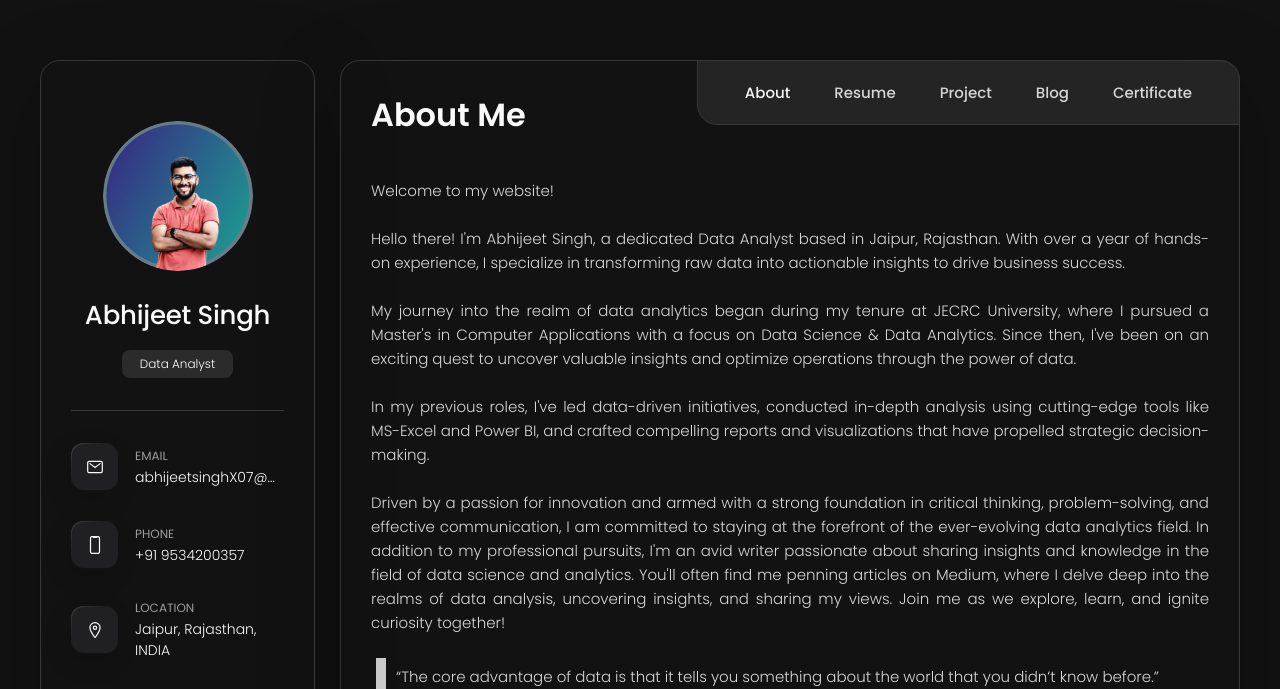
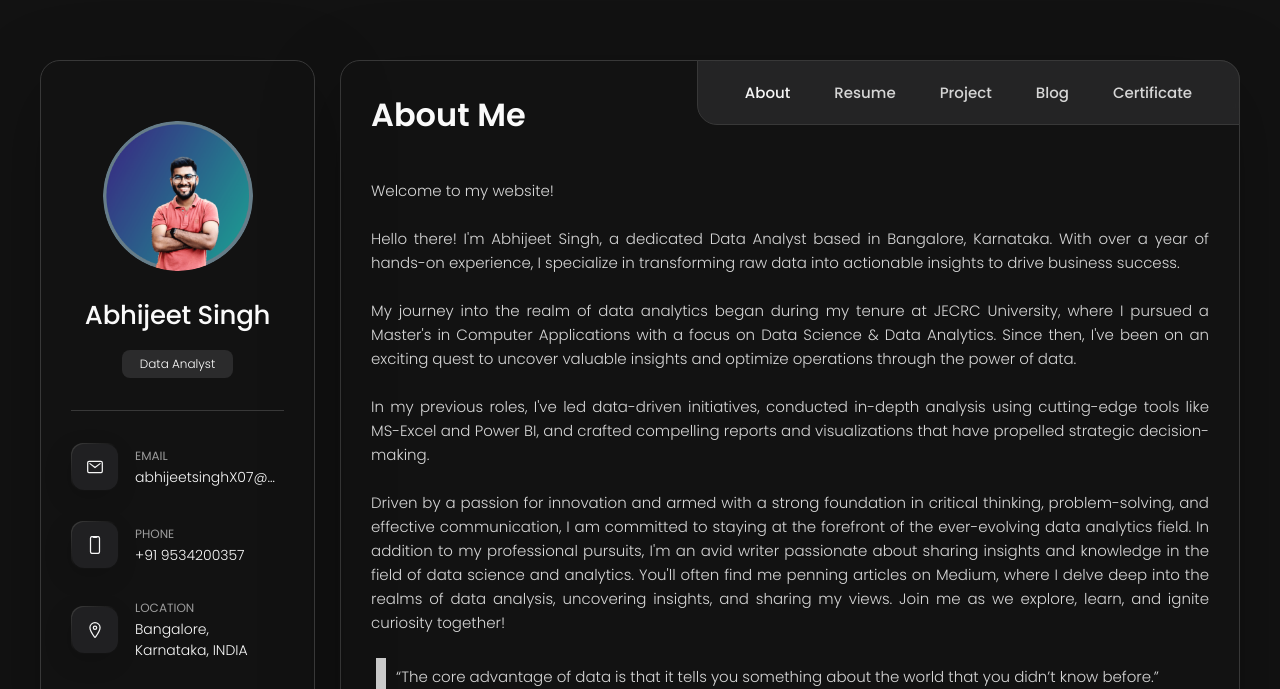
Before and after one commit to abhijeetsinghx007/portfolio, a plain HTML site: page index.html in a window 1280 px wide. Shown: the top 689 px of the page. Drawn offline with nearby package versions, Linux system fonts and the light colour scheme.

Commit message:
Update index.html

```diff
--- a/index.html
+++ b/index.html
@@ -84,7 +84,7 @@
             </div>
             <div class="contact-info">
               <p class="contact-title">Location</p>
-              <address>Jaipur, Rajasthan, INDIA</address>
+              <address>Bangalore, Karnataka, INDIA</address>
             </div>
           </li>
 
@@ -169,7 +169,7 @@
             Welcome to my website!
             <br>
             <br>
-            Hello there! I'm Abhijeet Singh, a dedicated Data Analyst based in Jaipur, Rajasthan.
+            Hello there! I'm Abhijeet Singh, a dedicated Data Analyst based in Bangalore, Karnataka.
             With over a year of hands-on experience, I specialize in transforming raw data into actionable insights to drive business success.
 
             <br>
@@ -415,7 +415,7 @@
 
               <h4 class="h4 timeline-item-title">Paydeer Services Pvt. Ltd.</h4>
 
-              <p class="timeline-text"> Data Analyst | Jaipur, Rajasthan</p>
+              <p class="timeline-text"> Junior Data Analyst | Jaipur, Rajasthan</p>
 
               <span>July.2023 — July.2024</span> <!--update month -->
 
```
